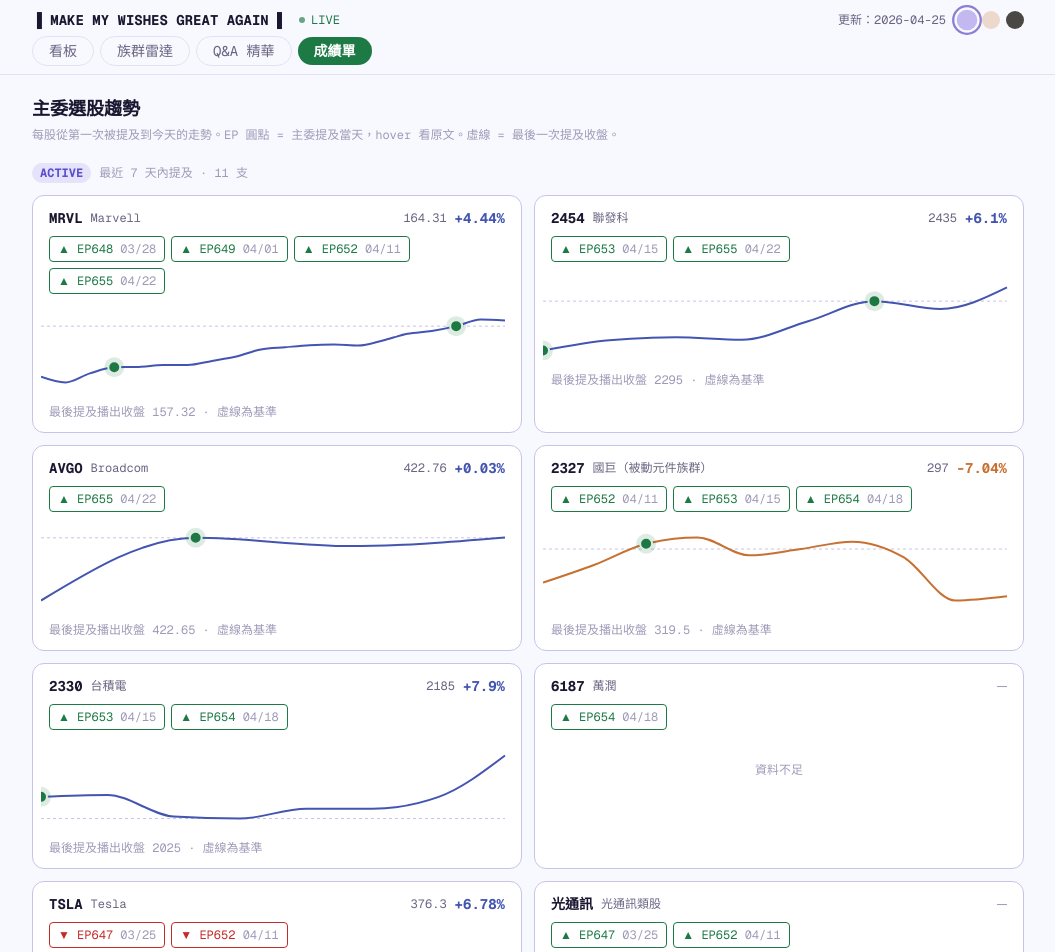
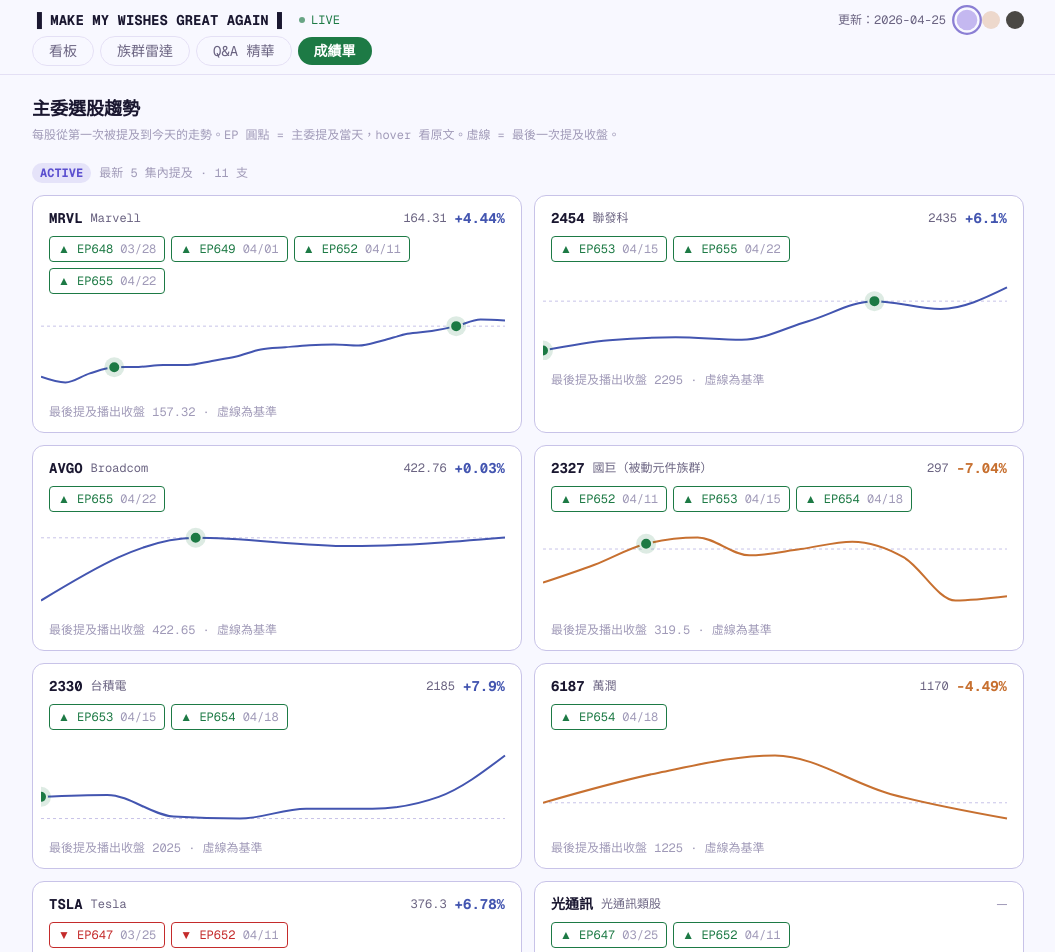
Before and after one commit to camille5534/stock-gooaye, a Next.js app: page /picks in a window 1280 px wide. Shown: the top 952 px of the page, without its empty margins (112-1167 px from the left). Built offline with nearby package versions, Linux system fonts and the light colour scheme.

Commit message:
fix: 6187 改用 .TWO suffix、UI 標籤改為最新5集

```diff
--- a/components/PicksTrend.tsx
+++ b/components/PicksTrend.tsx
@@ -284,7 +284,7 @@
             ACTIVE
           </span>
           <span className="font-mono text-xs" style={{ color: 'var(--fg-dim)' }}>
-            最近 7 天內提及 · {active.length} 支
+            最新 5 集內提及 · {active.length} 支
           </span>
         </div>
 
--- a/public/data/stock_picks.json
+++ b/public/data/stock_picks.json
@@ -372,7 +372,7 @@
     {
       "code": "6187",
       "name": "萬潤",
-      "ticker": "6187.TW",
+      "ticker": "6187.TWO",
       "mentions": [
         {
           "episode": 654,
@@ -380,14 +380,35 @@
           "stance": "正面",
           "stance_score": 1,
           "quote": "「CPU（應指 CPO）相關的這些測試設備...我手上我蠻喜歡就華自貿跟萬論（萬潤）。」",
-          "ep_price": null
+          "ep_price": 1225.0
         }
       ],
-      "prices": [],
+      "prices": [
+        {
+          "date": "2026-04-20",
+          "close": 1225.0
+        },
+        {
+          "date": "2026-04-21",
+          "close": 1330.0
+        },
+        {
+          "date": "2026-04-22",
+          "close": 1390.0
+        },
+        {
+          "date": "2026-04-23",
+          "close": 1255.0
+        },
+        {
+          "date": "2026-04-24",
+          "close": 1170.0
+        }
+      ],
       "last_mention_date": "2026-04-18",
-      "last_ep_price": null,
-      "current_price": null,
-      "current_pct": null
+      "last_ep_price": 1225.0,
+      "current_price": 1170.0,
+      "current_pct": -4.49
     },
     {
       "code": "TSLA",
```
Also changed, not shown: 1 other file (tests, documents, lock files or other folders).
